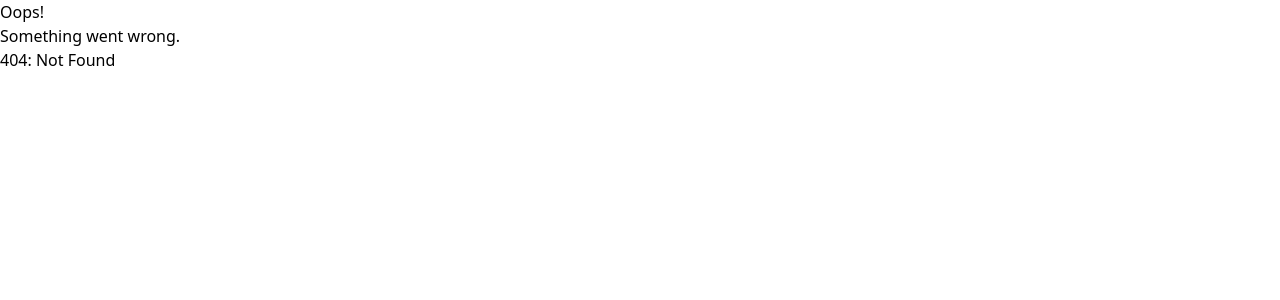
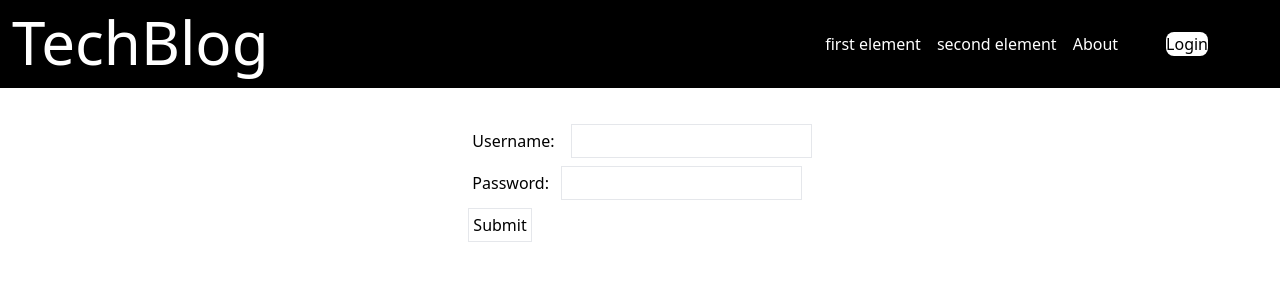
Before and after one commit to navkant/blog_react_fe, a React (Vite) app: page /login in a window 1280 px wide. Before the commit this address had no page. Shown: the top 300 px of the page. Built offline with nearby package versions, Linux system fonts and the light colour scheme.

Commit message:
added auth api and refresh token apis

```diff
--- a/src/App.js
+++ b/src/App.js
@@ -7,8 +7,11 @@ import Header from "./components/Header";
 import Body from "./components/Body";
 import BlogContent from "./components/BlogContent";
 import About from "./components/About";
+import Login from "./components/Login";
+import UserBlogs from "./components/UserBlogs";
 
 const AppLayout = () => {
+  window.React1 = require("react");
   return (
     <div className="App">
       <Header />
@@ -35,6 +38,14 @@ const appRouter = createBrowserRouter([
         path: "/blogs/:blogId",
         element: <BlogContent />,
       },
+      {
+        path: "/login",
+        element: <Login />,
+      },
+      {
+        path: "/user-blogs",
+        element: <UserBlogs />,
+      },
     ],
   },
 ]);
--- a/src/components/BlogCard.jsx
+++ b/src/components/BlogCard.jsx
@@ -38,7 +38,7 @@ const BlogCard = (props) => {
           <h1 className="text-4xl">{props.blogData.title}</h1>
           <h3>{dateMDY}</h3>
           <div className="mt-56">
-            <h3>Author</h3>
+            <h3>{props.blogData.author_name}</h3>
           </div>
         </div>
         <div className="flex items-center pr-10">
--- a/src/components/BlogContent.jsx
+++ b/src/components/BlogContent.jsx
@@ -2,25 +2,58 @@ import { useParams } from "react-router";
 import getBlogContent from "../utils/getBlogContent";
 
 const BlogContent = () => {
+  var hash_map = {
+    1: "Jan",
+    2: "Feb",
+    3: "Mar",
+    4: "Apr",
+    5: "May",
+    6: "Jun",
+    7: "Jul",
+    8: "Aug",
+    9: "Sep",
+    10: "Oct",
+    11: "Nov",
+    12: "Dec",
+  };
   const params = useParams();
+
+  if (localStorage.getItem("token")) {
     const blogContent = getBlogContent(params.blogId);
     let date = new Date(blogContent.created);
-  let dateMDY = `${date.getDate()}-${
-    date.getMonth() + 1
-  }-${date.getFullYear()}`;
+
+    let dateMDY = `${
+      hash_map[date.getMonth() + 1]
+    } ${date.getDate()}, ${date.getFullYear()}`;
     return (
       <div className="flex justify-center">
         <div className="m-5 px-64">
-        <div className="p-10 bg-gray-100 rounded-3xl ">
+          <div className="p-10 bg-gray-100 w-auto rounded-3xl ">
             <h1 className="text-4xl">{blogContent.title}</h1>
             <br />
-          <h2>{dateMDY}</h2>
+            <div className="flex">
+              <h2 className="m-1 p-1">{dateMDY}</h2>
+              <h2 className="m-1 p-1">
+                <strong>{blogContent.author_name}</strong>
+              </h2>
+            </div>
             <br />
             <h5>{blogContent.content}</h5>
           </div>
         </div>
       </div>
     );
+  } else {
+    return (
+      <div className="flex justify-center">
+        <div className="m-5 px-64">
+          <div className="p-10 bg-gray-100 w-auto rounded-3xl ">
+            <h1 className="text-4xl">Please login to read full blog.</h1>
+          </div>
+        </div>
+      </div>
+    );
+  }
 };
 
 export default BlogContent;
--- a/src/components/Header.jsx
+++ b/src/components/Header.jsx
@@ -2,7 +2,9 @@ import { useState } from "react";
 import { Link } from "react-router-dom";
 
 const Header = () => {
-  const [btnName, setBtnName] = useState("Login");
+  const [btnName, setBtnName] = useState(
+    localStorage.getItem("token") ? "Logout" : "Login"
+  );
 
   return (
     <div className="header flex justify-between bg-black">
@@ -10,6 +12,13 @@ const Header = () => {
         <Link>
           <h1 className="text-6xl text-white ">TechBlog</h1>
         </Link>
+        {localStorage.getItem("token") ? (
+          <Link to="/user-blogs">
+            <h1 className="p-7 text-white ">My Blogs</h1>
+          </Link>
+        ) : (
+          ""
+        )}
       </div>
 
       <div className="menu">
@@ -23,7 +32,14 @@ const Header = () => {
             <button
               className="hover:bg-gray-100 bg-white text-black mx-8 rounded-lg"
               onClick={() => {
-                setBtnName(btnName === "Login" ? "Logout" : "Login");
+                if (btnName === "Logout") {
+                  localStorage.removeItem("token");
+                  localStorage.removeItem("refresh_token");
+                  setBtnName("Login");
+                  location.href = "/";
+                } else {
+                  location.href = "/login";
+                }
               }}
             >
               {btnName}
--- /dev/null
+++ b/src/components/Login.jsx
@@ -0,0 +1,48 @@
+import { useState } from "react";
+import getAuthToken from "../utils/getAuthToken";
+
+const Login = () => {
+  const [userName, setUserName] = useState("");
+  const [password, setPassword] = useState("");
+
+  return (
+    <div className="flex justify-center">
+      <div className="m-4 p-4">
+        <label className="m-1 p-1" htmlFor="">
+          Username:{" "}
+        </label>
+        <input
+          className="m-1 p-1  border"
+          value={userName}
+          type="username"
+          onChange={(e) => {
+            setUserName(e.target.value);
+          }}
+        />
+        <br />
+        <label className="m-1 p-1" htmlFor="">
+          Password:
+        </label>
+        <input
+          className="m-1 p-1 border"
+          type="password"
+          value={password}
+          onChange={(e) => {
+            setPassword(e.target.value);
+          }}
+        />
+        <br />
+        <button
+          onClick={() => {
+            const authData = getAuthToken(userName, password);
+          }}
+          className="m-1 p-1 border"
+        >
+          Submit
+        </button>
+      </div>
+    </div>
+  );
+};
+
+export default Login;
--- /dev/null
+++ b/src/components/UserBlogs.jsx
@@ -0,0 +1,49 @@
+import { useEffect, useState } from "react";
+import { Link } from "react-router-dom";
+import BlogCard from "./BlogCard";
+
+const UserBlogs = () => {
+  const [listBlogs, setListOfBlogs] = useState([]);
+
+  useEffect(() => {
+    fetchData();
+  }, []);
+
+  const fetchData = async () => {
+    const access_token = localStorage.getItem("token");
+    console.log(localStorage.getItem("token"));
+    const data = await fetch("http://127.0.0.1:8000/blogs/user/", {
+      headers: { Authorization: "Bearer " + access_token },
+    });
+    const json = await data.json();
+    setListOfBlogs(json.items);
+  };
+
+  if (localStorage.getItem("token")) {
+    return (
+      <div className="justify-center px-96 m-2">
+        {listBlogs.map((blog) => (
+          <Link key={blog.id} to={"/blogs/" + blog.id}>
+            <BlogCard blogData={blog} />
+          </Link>
+        ))}
+
+        {/* {listBlogs.map((blog) =>
+          blog.is_latest ? (
+            <BlogCardLatest key={blog.id} blogData={blog} />
+          ) : (
+            <BlogCard key={blog.id} blogData={blog} />
+          )
+        )} */}
+      </div>
+    );
+  } else {
+    return (
+      <div>
+        <h1>Nothing to see here. Please login first to see your blogs</h1>
+      </div>
+    );
+  }
+};
+
+export default UserBlogs;
--- /dev/null
+++ b/src/utils/getAuthToken.js
@@ -0,0 +1,23 @@
+import { useEffect, useState } from "react";
+
+const getAuthToken = async (user_name, pass_word) => {
+  data = await fetch("http://127.0.0.1:8000/api_token_auth/", {
+    method: "POST",
+    headers: {
+      "Content-Type": "application/json",
+    },
+    body: JSON.stringify({ username: user_name, password: pass_word }),
+  });
+  if (data.status === 200) {
+    const auth_data = await data.json();
+    const auth_token = auth_data.token;
+    const refresh_token = auth_data.refresh_token;
+    localStorage.setItem("token", auth_token);
+    localStorage.setItem("refresh_token", refresh_token);
+    window.location.href = "/";
+  } else {
+    console.log("unknown response");
+  }
+};
+
+export default getAuthToken;
--- a/src/utils/getBlogContent.js
+++ b/src/utils/getBlogContent.js
@@ -1,4 +1,5 @@
 import { useEffect, useState } from "react";
+import refreshAuthTOken from "./refresh_auth_token";
 
 const getBlogContent = (blog_id) => {
   const [blogContent, setBlogContent] = useState({});
@@ -8,10 +9,23 @@ const getBlogContent = (blog_id) => {
   }, []);
 
   const fetchData = async () => {
-    const data = await fetch("http://127.0.0.1:8000/blogs/" + blog_id + "/");
-    const json = await data.json();
-    console.log(json);
-    setBlogContent(json);
+    const access_token = localStorage.getItem("token");
+    const data = await fetch("http://127.0.0.1:8000/blogs/" + blog_id + "/", {
+      headers: { Authorization: "Bearer " + access_token },
+    });
+    if (data.status === 200) {
+      const json = await data.json();
+      console.log(json);
+      setBlogContent(json);
+    } else {
+      refreshAuthTOken();
+      const data = await fetch("http://127.0.0.1:8000/blogs/" + blog_id + "/", {
+        headers: { Authorization: "Bearer " + access_token },
+      });
+      const json = await data.json();
+      console.log(json);
+      setBlogContent(json);
+    }
   };
   return blogContent;
 };
--- /dev/null
+++ b/src/utils/refresh_auth_token.js
@@ -0,0 +1,20 @@
+const refreshAuthTOken = async () => {
+  const refresh_token = localStorage.getItem("refresh_token");
+  data = await fetch("http://127.0.0.1:8000/refresh_auth_token/", {
+    method: "POST",
+    headers: {
+      "Content-Type": "application/json",
+      "x-refresh-token": refresh_token,
+    },
+  });
+  if (data.status === 200) {
+    const auth_data = await data.json();
+    console.log(auth_data);
+    localStorage.setItem("token", auth_data.token);
+    console.log(localStorage.getItem("token"));
+  } else {
+    console.log("unknown response");
+  }
+};
+
+export default refreshAuthTOken;
```
Also changed, not shown: src/components/About.jsx (renamed from src/components/About.js). Lines whose indentation alone changed are shown as unchanged.
